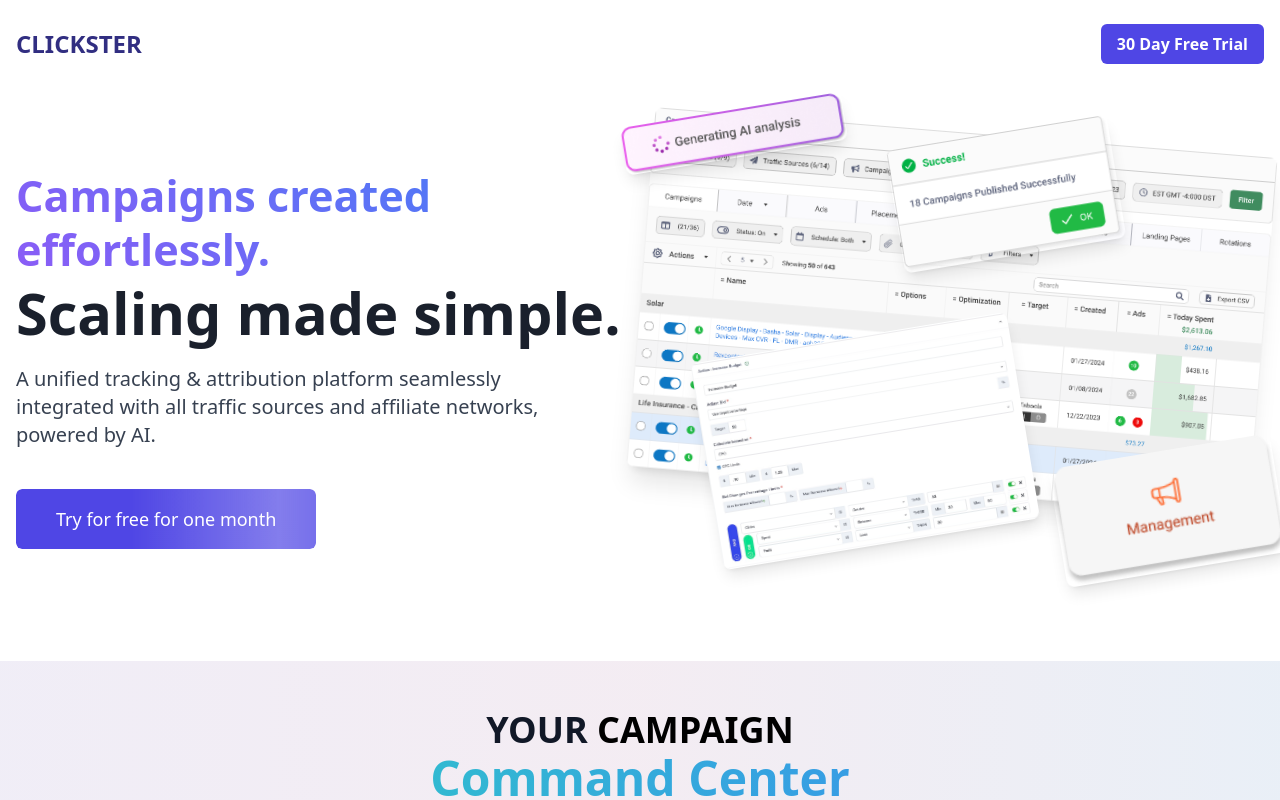
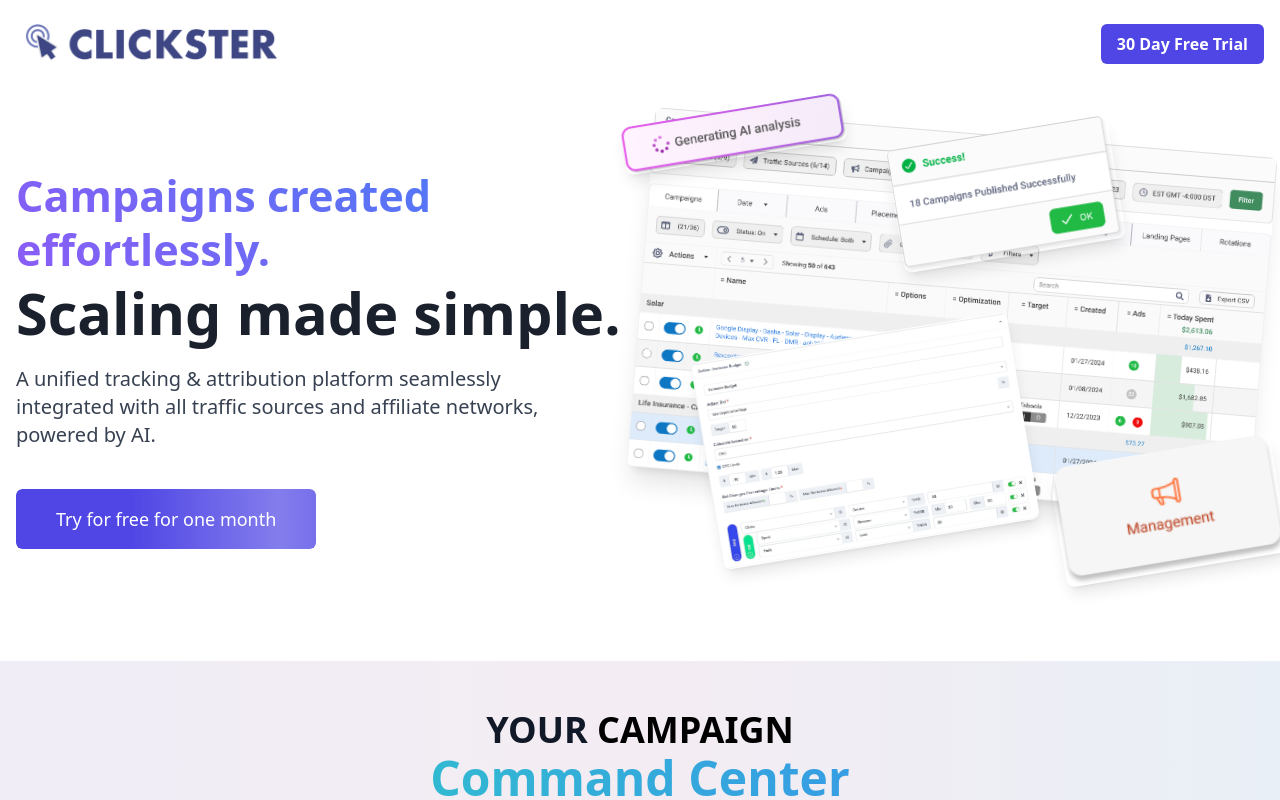
Before and after one commit to sharifsmash/clicksterSales, a React (Create React App) app: page / in a window 1280 px wide. Shown: the top 800 px of the page. Built offline with nearby package versions, Linux system fonts and the light colour scheme.

Commit message:
content add

```diff
--- a/src/pages/SaasPage.tsx
+++ b/src/pages/SaasPage.tsx
@@ -4,6 +4,7 @@
 import MagicButton from '../components/MagicButton';
 import { TypeAnimation } from 'react-type-animation';
 import ShinyButton from "../components/magicui/shiny-button";
+// import Image from 'next/image';  // Remove this line
 
 import { DotPattern } from '../components/magicui/DotPattern';
 
@@ -282,7 +283,11 @@
 
       <header className="container mx-auto px-4 py-6 flex justify-between items-center">
         <div className="flex items-center">
-          <span className="text-2xl font-bold text-indigo-900">CLICKSTER</span>
+          <img
+            src="/assets/clicksterlogo.png"
+            alt="Clickster Logo"
+            className="h-10 w-auto" // Adjust the height (h-10) as needed
+          />
         </div>
         <button className="bg-indigo-600 text-white font-semibold py-2 px-4 rounded-md hover:bg-indigo-700 transition duration-300">
           30 Day Free Trial
@@ -443,9 +448,14 @@
         </div>
       </section>
 
-      <section className="bg-white py-16">
+      <section className="bg-white py-12">
         <div className="container-fluid px-0">
-          <h2 className="text-4xl font-bold text-gray-900 text-center mb-8">Connections & Integrations</h2>
+          <h2 className="text-4xl font-bold text-gray-900 text-center mb-4">Connections & Integrations</h2>
+          <p className="text-xl text-gray-700 mt-2">
+            <div className="text-center">
+              Take complete control of your marketing campaigns from one powerful dashboard.
+            </div>
+          </p>
           <div className="w-full overflow-hidden">
             <div className="w-full relative">
               {/* Static Intro Mockup */}
```
Also changed, not shown: public/assets/clicksterlogo.png (added).
